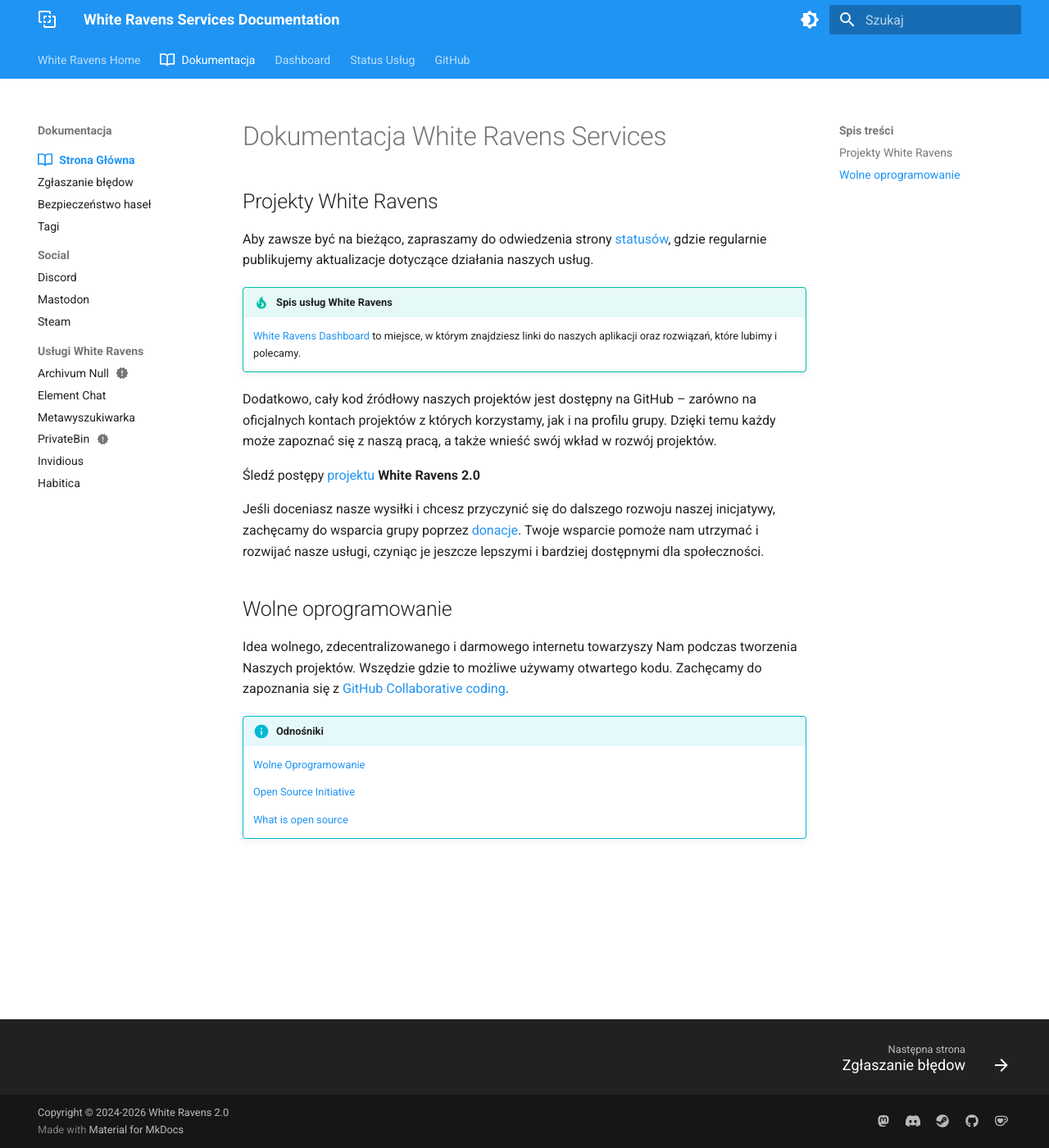
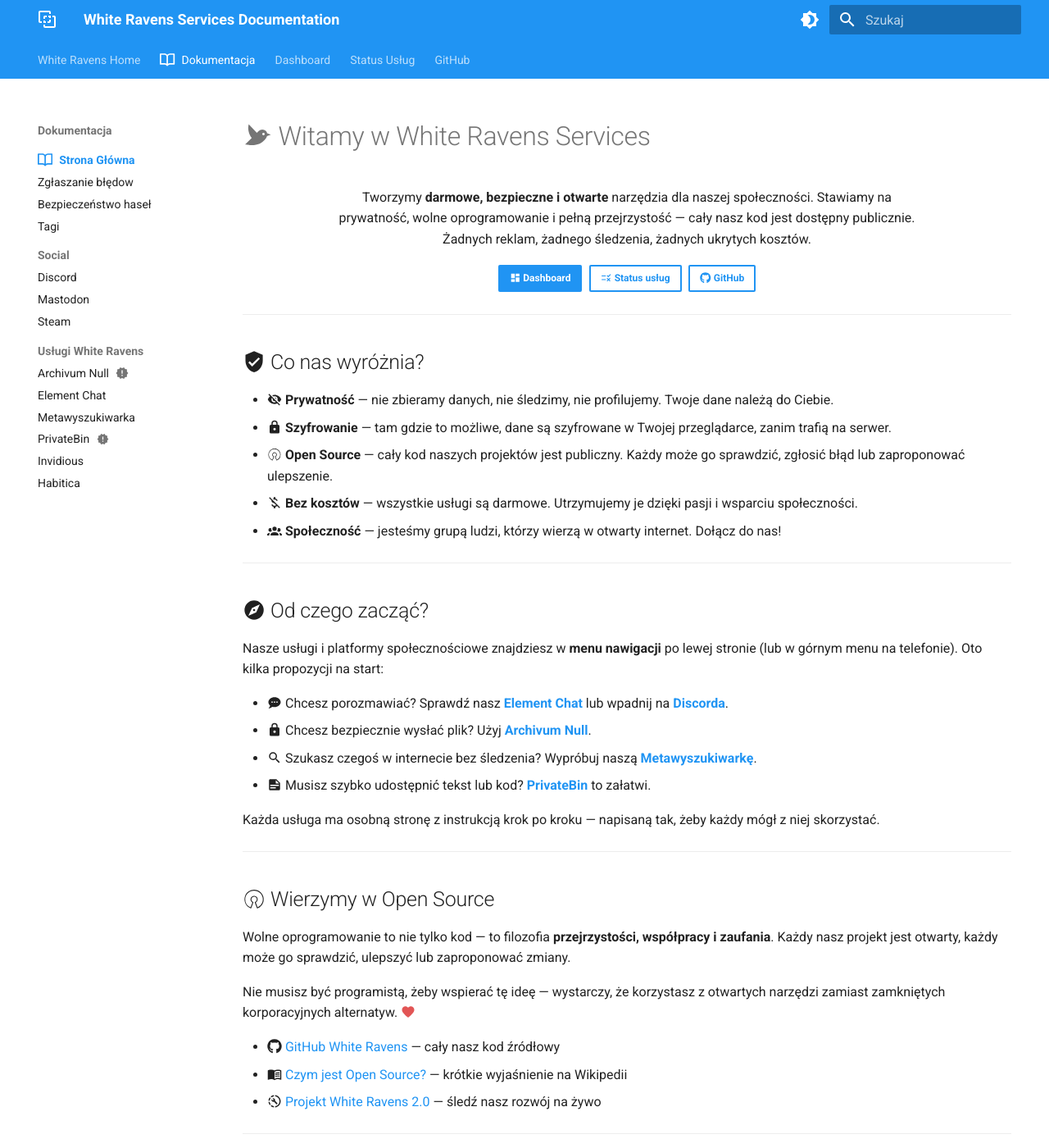
Before and after one commit to whiteravens20/wrservices.link, an MkDocs documentation site: the page built from docs/index.md, in a window 1280 px wide and 1400 px high. Shown: the whole window at 82% size. Built offline with MkDocs 1.6.1 and Material for MkDocs 9.7.7, drawn with Linux system fonts in a browser that asks for light colours; some of the changed text lies outside the part shown.

Commit message:
revamp main documentation with new structure and content

```diff
--- a/docs/index.md
+++ b/docs/index.md
@@ -1,27 +1,63 @@
-icon:octicons/book-16
-# Dokumentacja White Ravens Services
-## Projekty White Ravens
+---
+icon: octicons/book-16
+hide:
+  - toc
+---
 
-Aby zawsze być na bieżąco, zapraszamy do odwiedzenia strony [statusów](https://status.wrservices.link), gdzie regularnie publikujemy aktualizacje dotyczące działania naszych usług.
+# :material-bird: Witamy w White Ravens Services
 
-!!! tip "Spis usług White Ravens"
+<div class="hero-intro" markdown>
 
-    [White Ravens Dashboard](https://home.wrservices.link) to miejsce, w którym znajdziesz linki do naszych aplikacji oraz rozwiązań, które lubimy i polecamy.
+Tworzymy **darmowe, bezpieczne i otwarte** narzędzia dla naszej społeczności.
+Stawiamy na prywatność, wolne oprogramowanie i pełną przejrzystość — cały nasz kod jest dostępny publicznie. Żadnych reklam, żadnego śledzenia, żadnych ukrytych kosztów.
 
-Dodatkowo, cały kod źródłowy naszych projektów jest dostępny na GitHub – zarówno na oficjalnych kontach projektów z których korzystamy, jak i na profilu grupy. Dzięki temu każdy może zapoznać się z naszą pracą, a także wnieść swój wkład w rozwój projektów.
+[:material-view-dashboard: Dashboard](https://home.wrservices.link){ .md-button .md-button--primary }
+[:material-list-status: Status usług](https://status.wrservices.link){ .md-button }
+[:fontawesome-brands-github: GitHub](https://github.com/whiteravens20){ .md-button }
 
-Śledź postępy [projektu](https://github.com/orgs/whiteravens20/projects/8) **White Ravens 2.0**
+</div>
 
-Jeśli doceniasz nasze wysiłki i chcesz przyczynić się do dalszego rozwoju naszej inicjatywy, zachęcamy do wsparcia grupy poprzez [donacje](https://ko-fi.com/N4N4E0LR2). Twoje wsparcie pomoże nam utrzymać i rozwijać nasze usługi, czyniąc je jeszcze lepszymi i bardziej dostępnymi dla społeczności.
+---
 
-## Wolne oprogramowanie
+## :material-shield-check: Co nas wyróżnia?
 
-Idea wolnego, zdecentralizowanego i darmowego internetu towarzyszy Nam podczas tworzenia Naszych projektów. Wszędzie gdzie to możliwe używamy otwartego kodu. Zachęcamy do zapoznania się z [GitHub Collaborative coding](https://github.com/).
+- :material-eye-off: **Prywatność** — nie zbieramy danych, nie śledzimy, nie profilujemy. Twoje dane należą do Ciebie.
+- :material-lock: **Szyfrowanie** — tam gdzie to możliwe, dane są szyfrowane w Twojej przeglądarce, zanim trafią na serwer.
+- :material-open-source-initiative: **Open Source** — cały kod naszych projektów jest publiczny. Każdy może go sprawdzić, zgłosić błąd lub zaproponować ulepszenie.
+- :material-currency-usd-off: **Bez kosztów** — wszystkie usługi są darmowe. Utrzymujemy je dzięki pasji i wsparciu społeczności.
+- :material-account-group: **Społeczność** — jesteśmy grupą ludzi, którzy wierzą w otwarty internet. Dołącz do nas!
 
-!!! info "Odnośniki"
+---
 
-    [Wolne Oprogramowanie](https://pl.wikipedia.org/wiki/Otwarte_oprogramowanie)
+## :material-compass: Od czego zacząć?
 
-    [Open Source Initiative](https://opensource.org/)
+Nasze usługi i platformy społecznościowe znajdziesz w **menu nawigacji** po lewej stronie (lub w górnym menu na telefonie). Oto kilka propozycji na start:
 
-    [What is open source](https://www.redhat.com/en/topics/open-source/what-is-open-source)
+- :material-chat-processing: Chcesz porozmawiać? Sprawdź nasz [**Element Chat**](chat.md) lub wpadnij na [**Discorda**](discord.md).
+- :material-lock: Chcesz bezpiecznie wysłać plik? Użyj [**Archivum Null**](archivum-null.md).
+- :material-magnify: Szukasz czegoś w internecie bez śledzenia? Wypróbuj naszą [**Metawyszukiwarkę**](search.md).
+- :material-note-text: Musisz szybko udostępnić tekst lub kod? [**PrivateBin**](privatebin.md) to załatwi.
+
+Każda usługa ma osobną stronę z instrukcją krok po kroku — napisaną tak, żeby każdy mógł z niej skorzystać.
+
+---
+
+## :material-open-source-initiative: Wierzymy w Open Source
+
+Wolne oprogramowanie to nie tylko kod — to filozofia **przejrzystości, współpracy i zaufania**. Każdy nasz projekt jest otwarty, każdy może go sprawdzić, ulepszyć lub zaproponować zmiany.
+
+Nie musisz być programistą, żeby wspierać tę ideę — wystarczy, że korzystasz z otwartych narzędzi zamiast zamkniętych korporacyjnych alternatyw. :material-heart:{ .heart }
+
+- :fontawesome-brands-github: [GitHub White Ravens](https://github.com/whiteravens20) — cały nasz kod źródłowy
+- :material-book-open-variant: [Czym jest Open Source?](https://pl.wikipedia.org/wiki/Otwarte_oprogramowanie) — krótkie wyjaśnienie na Wikipedii
+- :material-progress-wrench: [Projekt White Ravens 2.0](https://github.com/orgs/whiteravens20/projects/8) — śledź nasz rozwój na żywo
+
+---
+
+<div class="hero-intro" markdown>
+
+:simple-kofi: **Podoba Ci się to, co robimy?** Możesz wesprzeć nasz rozwój — każda kwota się liczy!
+
+[:material-hand-heart: Wesprzyj nas na Ko-fi](https://ko-fi.com/N4N4E0LR2){ .md-button .md-button--primary }
+
+</div>
```
